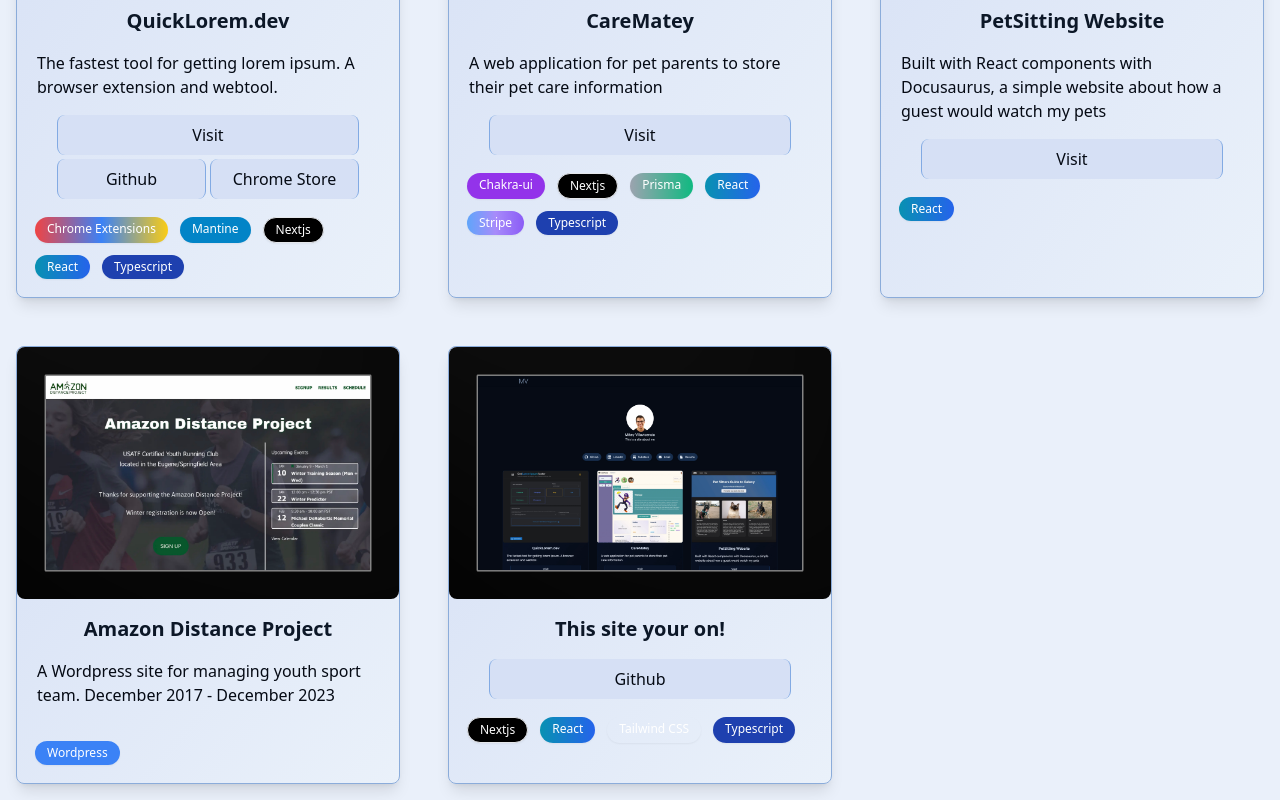
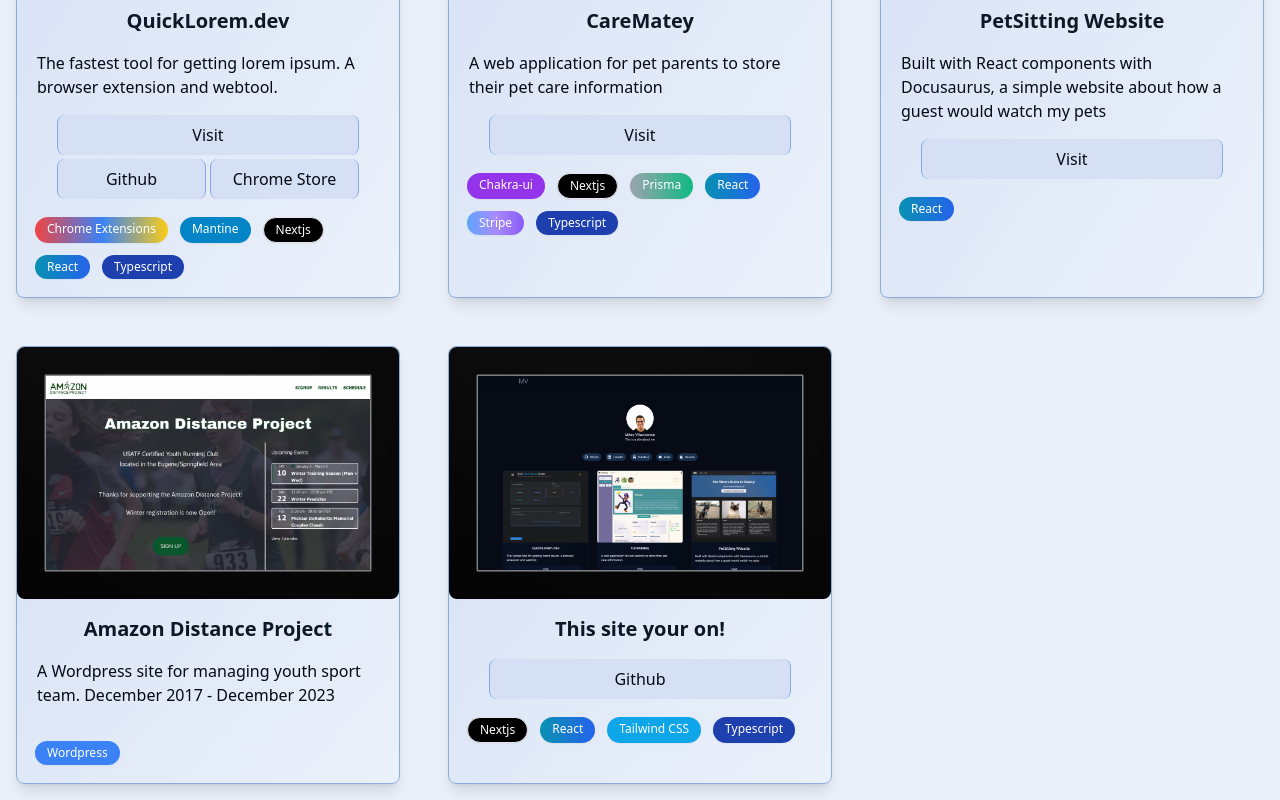
Before and after one commit to mikikiv/mikikiv, a Next.js app: page / in a window 1280 px wide. Shown: the part 783-1583 px from the top of the page. Built offline with nearby package versions, Linux system fonts and the light colour scheme.

Commit message:
build app in lefthook config and fix build failure

```diff
--- a/lefthook.yml
+++ b/lefthook.yml
@@ -19,3 +19,5 @@ pre-commit:
     check:
       glob: "*.{js,ts,cjs,mjs,d.cts,d.mts,jsx,tsx,json,jsonc}"
       run: npx biome check --write --no-errors-on-unmatched --files-ignore-unknown=true {staged_files} && git update-index --again
+    build:
+      run: npx next build
--- a/libs/components/LanguageTag.tsx
+++ b/libs/components/LanguageTag.tsx
@@ -19,6 +19,7 @@ const LanguageTag = ({ language }: { language: Languages }) => {
 			" bg-gradient-to-r from-black via-blue-600 to-purple-600 hover:from-black hover:via-blue-700 hover:to-purple-700 ",
 		"Chrome Extensions":
 			"bg-gradient-to-l from-yellow-400 via-blue-500 to-red-500 hover:from-yellow-500 hover:via-blue-600 hover:to-red-600",
+		"Tailwind CSS": "bg-sky-500 hover:bg-sky-600",
 	};
 
 	return (
```
